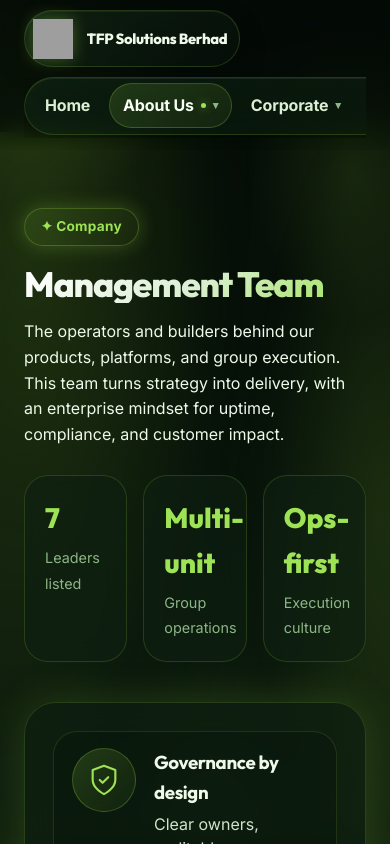
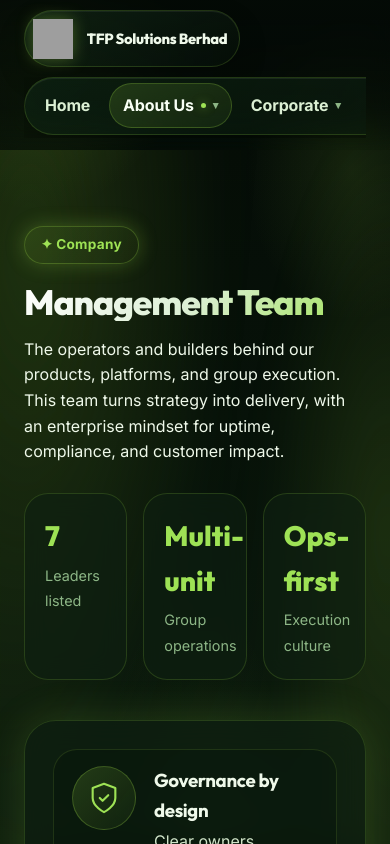
Before and after one commit to asahireo/tfpsolutions.com, a React (Vite) app in the folder redesign-react/: page /management-team in a window 390 px wide. Shown: the top 844 px of the page. Built offline with nearby package versions, Linux system fonts and the light colour scheme; grey boxes are pictures that could not be loaded; the HTML template or start-up script is replaced by a standard one.

Commit message:
Revert fixed navbar to previous non-always behavior

```diff
--- a/redesign-react/src/components/SiteLayout.jsx
+++ b/redesign-react/src/components/SiteLayout.jsx
@@ -44,9 +44,7 @@ export function SiteLayout({ children }) {
         </div>
       </header>
 
-      <div className="site-content">
-        {children}
-      </div>
+      {children}
 
       <footer className="site-footer">
         <div className="container">
--- a/redesign-react/src/styles.css
+++ b/redesign-react/src/styles.css
@@ -51,7 +51,6 @@
   --ease-smooth: cubic-bezier(0.22, 1, 0.36, 1);
   --ease-bounce: cubic-bezier(0.34, 1.56, 0.64, 1);
   --ease-spring: cubic-bezier(0.16, 1, 0.3, 1);
-  --site-header-offset: 108px;
 }
 
 .sr-only {
@@ -180,21 +179,14 @@ img {
    HEADER
 ======================================== */
 .site-header {
-  position: fixed;
+  position: sticky;
   top: 0;
-  left: 0;
-  right: 0;
-  width: 100%;
   z-index: 130;
   padding: 0.75rem 0 0.95rem;
   border-bottom: 0;
   background: linear-gradient(180deg, rgba(4, 10, 6, 0.9) 0%, rgba(4, 10, 6, 0.55) 72%, rgba(4, 10, 6, 0) 100%);
   backdrop-filter: blur(10px) saturate(1.15);
   -webkit-backdrop-filter: blur(10px) saturate(1.15);
-}
-
-.site-content {
-  padding-top: var(--site-header-offset);
 }
 
 .header-row {
@@ -2102,10 +2094,6 @@ h1 {
 }
 
 @media (max-width: 768px) {
-  :root {
-    --site-header-offset: 132px;
-  }
-
   .site-header {
     padding: 0.65rem 0 0.75rem;
   }
```
